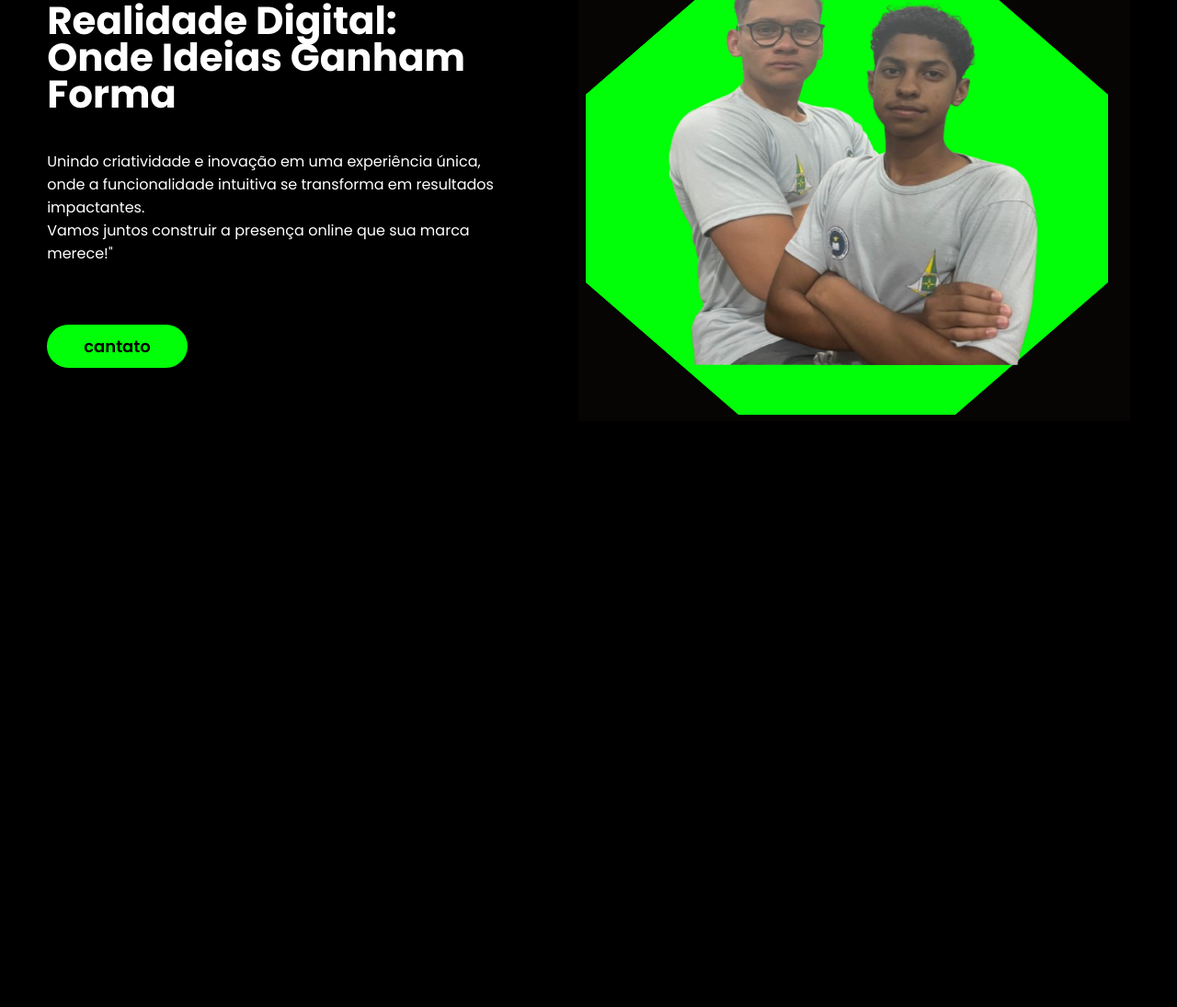
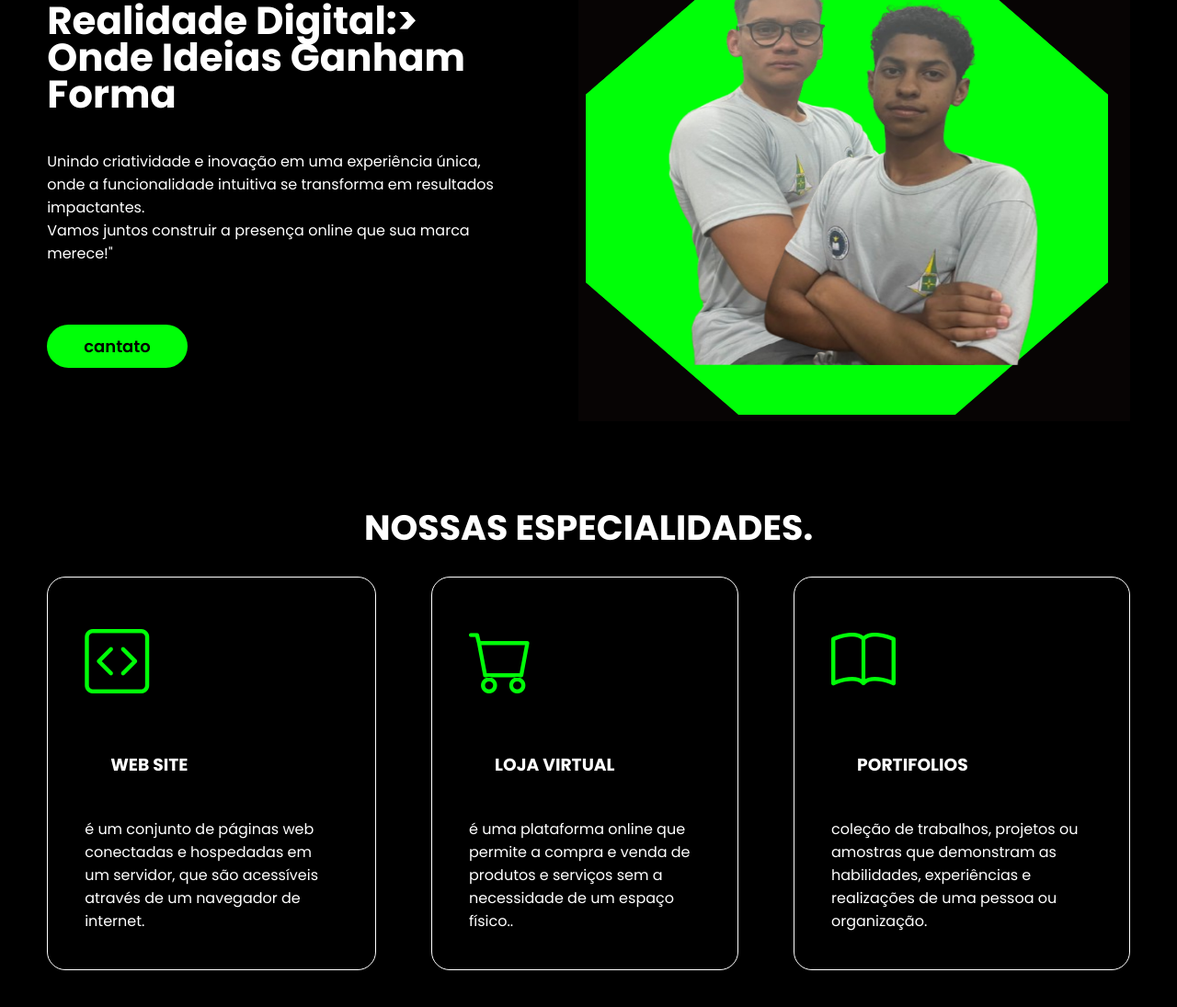
Before and after one commit to joaooteixeira/projeto-final, a plain HTML site: page index.html in a window 1280 px wide. Shown: the part 359-1454 px from the top of the page at 92% size. Before the commit the page ends 864 px from the top, so only its background shows below. Drawn offline with nearby package versions, Linux system fonts and the light colour scheme.

Commit message:
especialidaed

```diff
--- a/index.html
+++ b/index.html
@@ -10,6 +10,9 @@
     <link href="https://fonts.googleapis.com/css2?family=Poppins:ital,wght@0,100;0,200;0,300;0,400;0,500;0,600;0,700;0,
     800;0,900;1,100;1,200;1,300;1,400;1,500;1,600;1,700;1,800;1,900&display=swap" rel="stylesheet">
     <!-- FIM GOOGLE FONTS -->
+     <!--botstrap icons-->
+     <link rel="stylesheet" href="https://cdn.jsdelivr.net/npm/bootstrap-icons@1.11.3/font/bootstrap-icons.min.css">
+     <!-- fim bootstrap icons-->
     <link rel="stylesheet" href="style.css">
     <title>Agencia JCP</title>
 </head>
@@ -27,7 +30,6 @@
                 <ul>
                     <li><a href="#">inicio</a></li>
                     <li><a href="#">especialidades</a></li>
-                    <li><a href="#">projetos</a></li>
                     <li><a href="#">contrate servico</a></li>
                 </ul>
             </nav>
@@ -43,7 +45,7 @@
             <div class="interface">
                 <div class="flex">
                     <div class="texto-topo-site">
-                        <h1>Realidade Digital:<br>Onde Ideias Ganham Forma</br></h1>
+                        <h1>Realidade Digital:><br>Onde Ideias Ganham Forma</br></h1>
                         <P>Unindo criatividade e inovação em uma experiência única,<br>
                              onde a funcionalidade intuitiva se transforma em resultados impactantes.<br>
                              Vamos juntos construir a presença online que sua marca merece!"</P><br>
@@ -59,7 +61,33 @@
             </div><!--interface-->
         </section><!--topo do site -->
     </main>
+    <section class="especialidades">
+        <div class="interface">
+            <h2 class="titulo">NOSSAS ESPECIALIDADES.</h2>
+            <div class="flex">
+                <div class="especialidades-br">
+                    <i class="bi bi-code-square"></i>
+                    <h3>WEB SITE</h3>
+                    <P> é um conjunto de páginas web conectadas e hospedadas em um servidor,
+                         que são acessíveis através de um navegador de internet. </P>
+                </div><!--especialidades-br-->
 
+                <div class="especialidades-br">
+                    <i class="bi bi-cart"></i>
+                    <h3>LOJA VIRTUAL</h3>
+                    <P> é uma plataforma online que permite a compra e venda de produtos
+                         e serviços sem a necessidade de um espaço físico.. </P>
+                </div><!--especialidades-br-->
+
+                <div class="especialidades-br">
+                    <i class="bi bi-book"></i>
+                    <h3>PORTIFOLIOS</h3>
+                    <P> coleção de trabalhos, projetos ou amostras que demonstram as habilidades,
+                         experiências e realizações de uma pessoa ou organização. </P>
+                </div><!--especialidades-br-->
+            </div><!--flex-->
+        </div><!--interface-->
+    </section><!--especialidades-->
 
 </body>
 
--- a/style.css
+++ b/style.css
@@ -30,6 +30,13 @@ body {
     cursor:pointer;
     transition: 2s;
 }
+
+ h2.titulo{
+    color:#fff;
+    font-size: 38px;
+    text-align: center;
+ }
+
 /*ESTILO DO CABESSALHO*/
 
 header {
@@ -75,24 +82,40 @@ section.topo-do-site .flex{
     justify-content: center;
     gap: 90px;
 }
-.topo-do-site .texto-topo-site h1{
+.topo-do-site .texto-topo-site h1 {
     color: #fff;
     font-size: 42px;
     line-height: 40px;
 }
-.topo-do-site .texto-topo-site p{
+
+.topo-do-site .texto-topo-site p {
     color: #fff;
     margin: 40px 0px;
+
 }
-.topo-do-site .-topo-site img {
-    position: relative;
-    animation : flutuar 2s ease-in-out infinite alternate
-    }
-     @keyframes flutuar{
-      0%{
-       top: 0;
-      }
-       100%{
-        top: 30px;
-    }
+/* ESTILO DAS ESPECIALIDADES */
+section.especialidades{
+    padding: 40px 4%;
 }
+ section.especialidades .flex{
+    gap: 60px;
+ }
+
+
+ .especialidades .especialidades-br{
+    color: #fff;
+    padding: 40px;
+    border-radius: 20px;
+    border: 1px solid #fff;
+    margin-top: 25px;
+
+ }
+.especialidades .especialidades-br i {
+   font-size: 70px;
+   color: #00ff08;
+
+ }
+ .especialidades .especialidades-br h3 {
+    padding: 28px;
+    margin: 15px 0;
+ }
```
